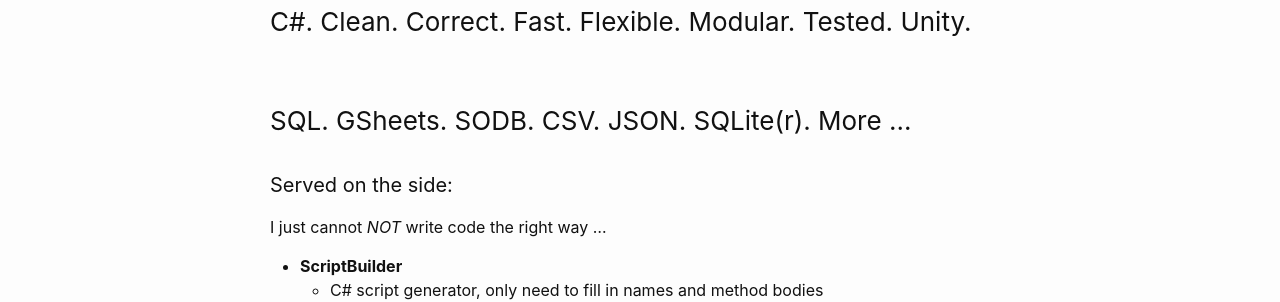
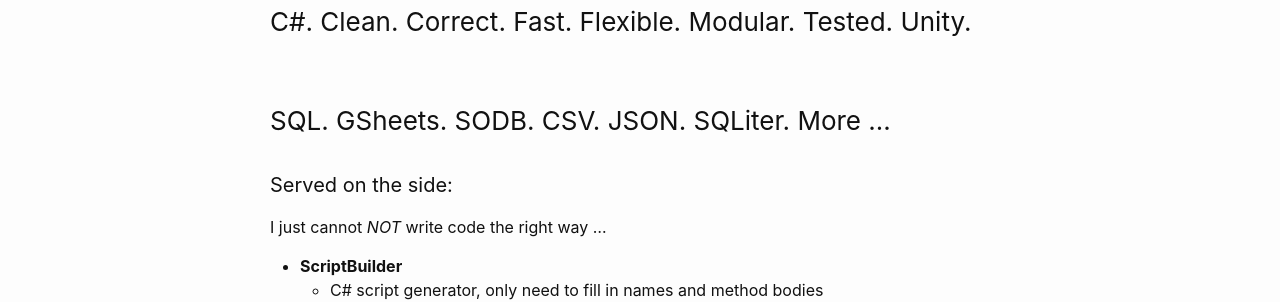
Before and after one commit to CodeSmile-0000011110110111/data.io-home, a Jekyll site: the page built from index.md, in a window 1280 px wide. Shown: the part 307-609 px from the top of the page. Built offline with Jekyll 4.4.1, drawn with Linux system fonts in a browser that asks for light colours.

Commit message:
Update index.md

```diff
--- a/index.md
+++ b/index.md
@@ -6,7 +6,7 @@ title: Got data?
 # Use data&lt;io&gt; !
 
 ### C#. Clean. Correct. Fast. Flexible. Modular. Tested. Unity.
-### SQL. GSheets. SODB. CSV. JSON. SQLite(r). More ...
+### SQL. GSheets. SODB. CSV. JSON. SQLiter. More ...
 
 <p/>
 #### Served on the side:
```
